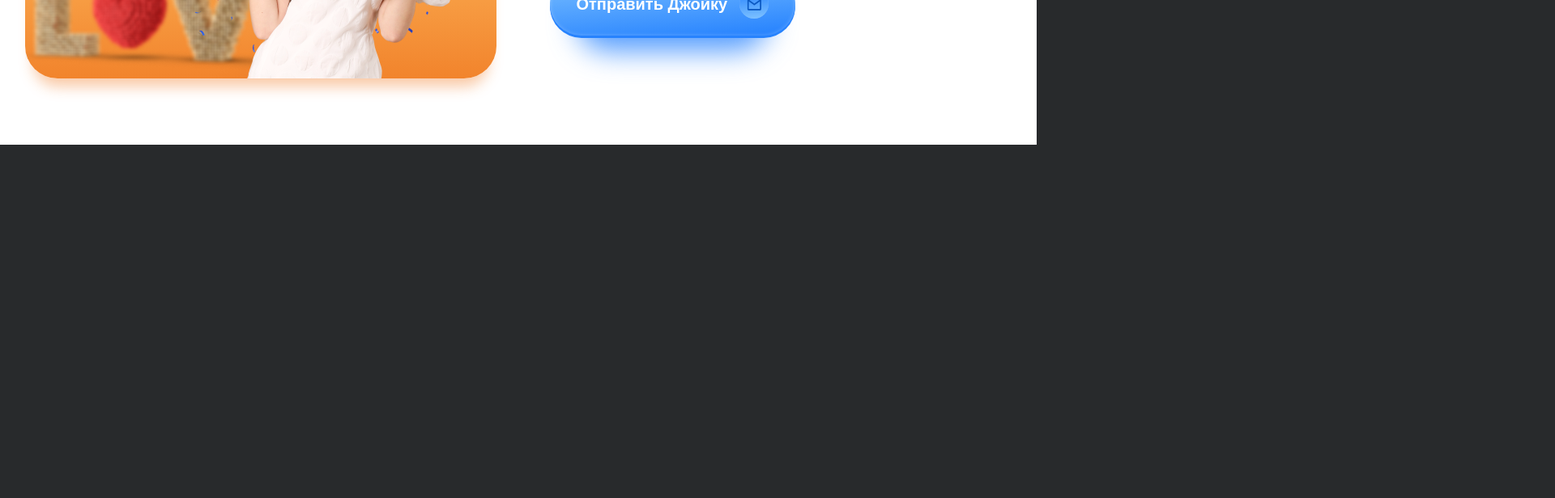
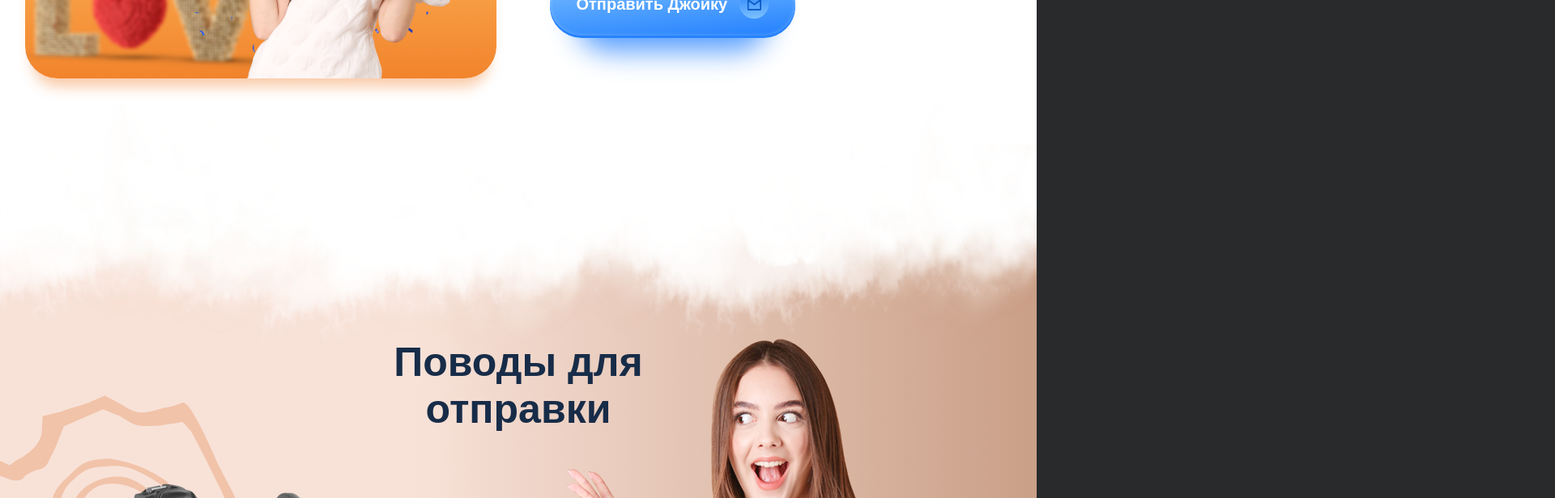
Before and after one commit to ageiwa/joyka-template-vue, a Vue app: page / in a window 1280 px wide. Shown: the part 2020-2636 px from the top of the page at 81% size, 1920 px wide, since content can reach past the window. Before the commit the page ends 2199 px from the top, so only its background shows below. Built offline with nearby package versions, Linux system fonts and the light colour scheme.

Commit message:
Add padding for show shadow in button

```diff
--- a/src/App.vue
+++ b/src/App.vue
@@ -11,7 +11,7 @@
   <Header />
   <Preview />
   <HowItWorks />
-  <!-- <ReasonForSend /> -->
+  <ReasonForSend />
   <!-- <Form /> -->
   <!-- <Footer /> -->
 </template>
--- a/src/components/HowItWorks/media.scss
+++ b/src/components/HowItWorks/media.scss
@@ -1,6 +1,7 @@
 @media (max-width: 1219px) {
     .how-it-works {
-        height: 100%;
+        padding-bottom: 50px;
+        height: auto;
 
         &__header-title {
             font-size: 30px;
```
